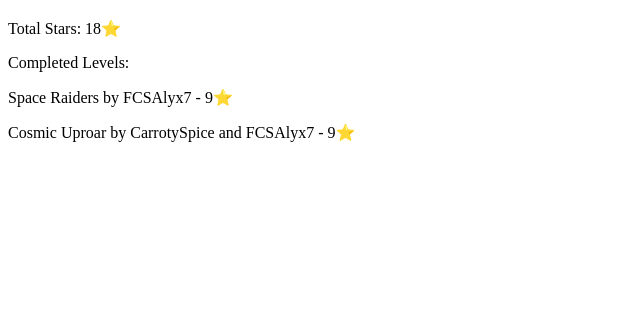
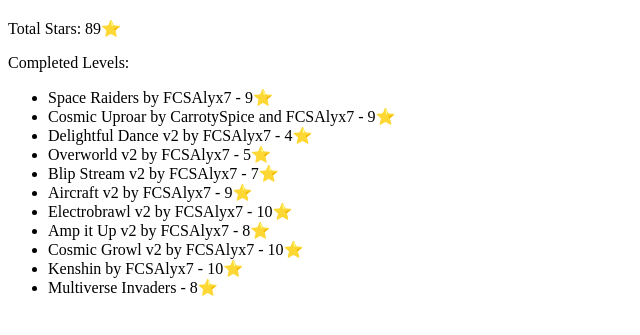
Before and after one commit to Algfish31/3dashleaderboards, a plain HTML site: page users/fcsalex7.html in a window 1280 px wide. Shown: the part 61-396 px from the top of the page, without its empty margins (0-640 px from the left). Drawn offline with Linux system fonts and the light colour scheme.

Commit message:
Update fcsalex7.html

```diff
--- a/users/fcsalex7.html
+++ b/users/fcsalex7.html
@@ -5,9 +5,20 @@
   </head>
   <body>
     <h1>fcsalex7</h1>
-    <p>Total Stars: 18⭐</p>
+    <p>Total Stars: 89⭐</p>
     <p>Completed Levels:</p>
-    <p>Space Raiders by FCSAlyx7 - 9⭐</p>
-    <p>Cosmic Uproar by CarrotySpice and FCSAlyx7 - 9⭐</p>
+    <ul>
+      <li>Space Raiders by FCSAlyx7 - 9⭐</li>
+      <li>Cosmic Uproar by CarrotySpice and FCSAlyx7 - 9⭐</li>
+      <li>Delightful Dance v2 by FCSAlyx7 - 4⭐</li>
+      <li>Overworld v2 by FCSAlyx7 - 5⭐</li>
+      <li>Blip Stream v2 by FCSAlyx7 - 7⭐</li>
+      <li>Aircraft v2 by FCSAlyx7 - 9⭐</li>
+      <li>Electrobrawl v2 by FCSAlyx7 - 10⭐</li>
+      <li>Amp it Up v2 by FCSAlyx7 - 8⭐</li>
+      <li>Cosmic Growl v2 by FCSAlyx7 - 10⭐</li>
+      <li>Kenshin by FCSAlyx7 - 10⭐</li>
+      <li>Multiverse Invaders - 8⭐</li>
+    </ul>
   </body>
 </html>
```
